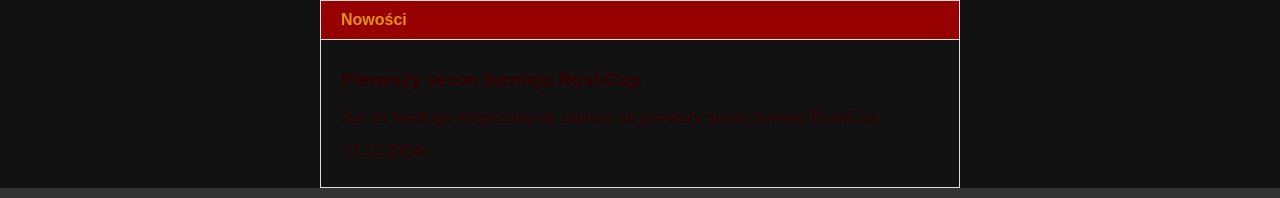
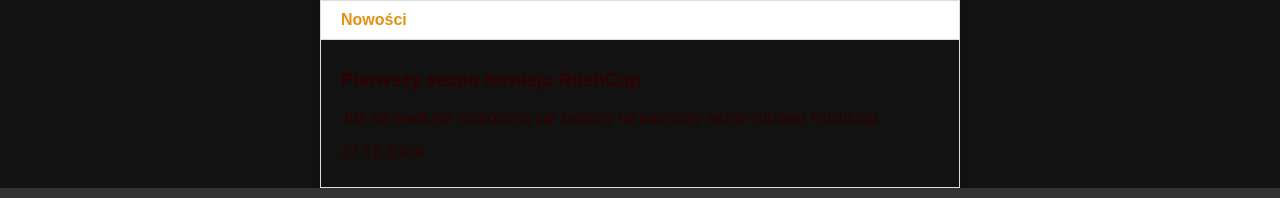
Before and after one commit to Bl4sev9/FastPlayCup-News, a plain HTML site: page index.html in a window 1280 px wide. Shown: the top 198 px of the page. Drawn offline with Linux system fonts and the light colour scheme.

Commit message:
Update index.html

```diff
--- a/index.html
+++ b/index.html
@@ -43,7 +43,7 @@
         }
 
         th {
-            background-color: #970000;
+            background-color: white;
             color: #E39113;
         }
 
```
